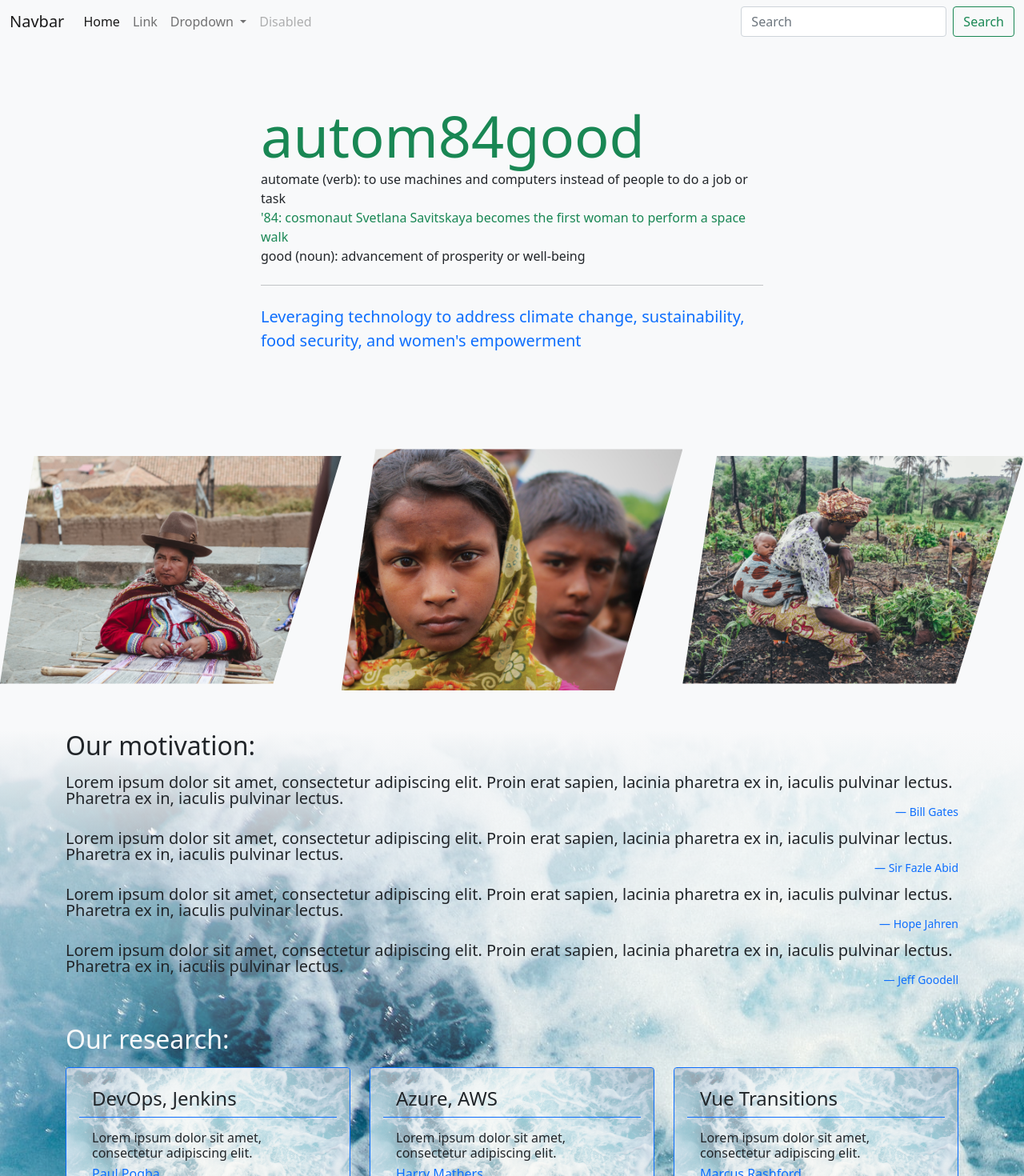
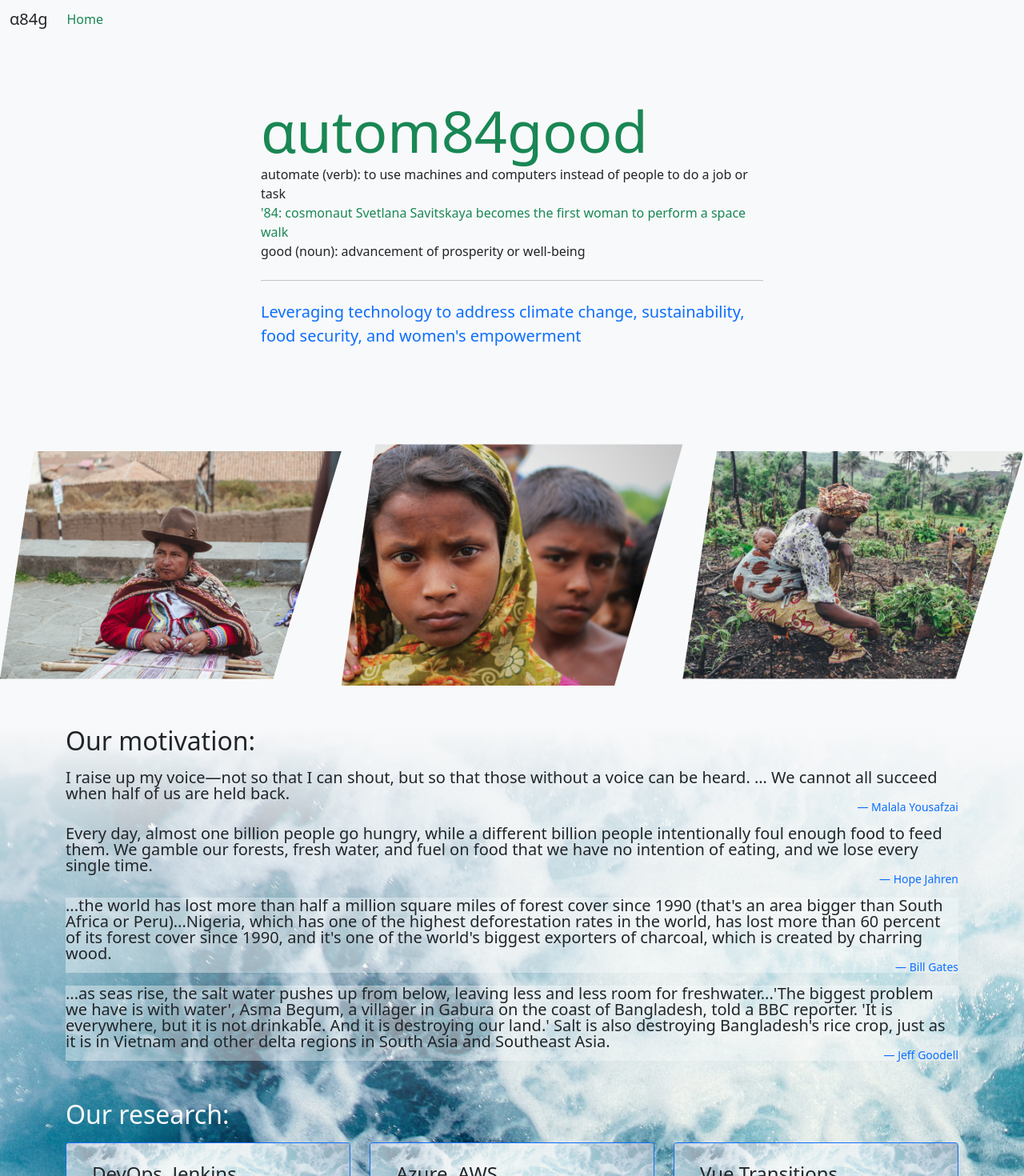
Before and after one commit to refayathaque/xn3eumcnfar7msvp, a Vue app: page /home in a window 1280 px wide. Shown: the top 1470 px of the page at 80% size. Built offline with nearby package versions, Linux system fonts and the light colour scheme; a web font is replaced by a local one.

Commit message:
Thu Mar 11 22:36

```diff
--- a/src/components/TheMainBody.vue
+++ b/src/components/TheMainBody.vue
@@ -4,11 +4,17 @@
   <the-quotes-and-blogs v-if="showQuotesAndBlogs">
     <template #default>
       <p class="h2 mb-3">Our motivation:</p>
-      <figure v-for="quote in quotes" :key="quote.author">
-        <blockquote class="blockquote">
+      <figure v-for="(quote, idx) in quotes" :key="quote.author">
+        <blockquote
+          class="blockquote"
+          :class="{ opaqueBackground: idx === 3 || idx === 2 }"
+        >
           <p>{{ quote.text }}</p>
         </blockquote>
-        <figcaption class="blockquote-footer text-end text-primary">
+        <figcaption
+          class="blockquote-footer text-end text-primary"
+          :class="{ opaqueBackground: idx === 3 || idx === 2 }"
+        >
           {{ quote.author }}
         </figcaption>
       </figure>
@@ -32,4 +38,12 @@ export default {
 };
 </script>
 
-<style></style>
+<style scoped>
+.opaqueBackground {
+  background: rgba(248, 249, 250, 0.4);
+  /* color above is bootstrap "light" https://getbootstrap.com/docs/5.0/utilities/colors/#variables */
+  /* https://www.geeksforgeeks.org/set-the-opacity-only-to-background-color-not-on-the-text-in-css/ */
+}
+</style>
+
+:class="{ 'text-light bg-dark': idx / 3 === 1 }"
--- a/src/components/TheMainHeader.vue
+++ b/src/components/TheMainHeader.vue
@@ -14,7 +14,7 @@ export default {
   components: { Jumbotron },
   data() {
     return {
-      heading: "autom84good",
+      heading: "αutom84good",
       primaryTextA: "automate (verb): to use machines and computers instead of people to do a job or task",
       primaryTextB: "'84: cosmonaut Svetlana Savitskaya becomes the first woman to perform a space walk",
       primaryTextC: "good (noun): advancement of prosperity or well-being",
--- a/src/components/TheNav.vue
+++ b/src/components/TheNav.vue
@@ -1,7 +1,7 @@
 <template>
-  <nav class="navbar navbar-expand-lg navbar-light bg-light">
+  <nav class="navbar navbar-expand-lg bg-light">
     <div class="container-fluid">
-      <a class="navbar-brand" href="#">Navbar</a>
+      <p class="navbar-brand">α84g</p>
       <button
         class="navbar-toggler"
         type="button"
@@ -16,55 +16,40 @@
       <div class="collapse navbar-collapse" id="navbarSupportedContent">
         <ul class="navbar-nav me-auto mb-2 mb-lg-0">
           <li class="nav-item">
-            <a class="nav-link active" aria-current="page" href="#">Home</a>
-          </li>
-          <li class="nav-item">
-            <a class="nav-link" href="#">Link</a>
-          </li>
-          <li class="nav-item dropdown">
-            <a
-              class="nav-link dropdown-toggle"
-              href="#"
-              id="navbarDropdown"
-              role="button"
-              data-bs-toggle="dropdown"
-              aria-expanded="false"
+            <div
+              class="nav-link"
+              :class="{ disabled: isHomePage }"
+              aria-current="page"
             >
-              Dropdown
-            </a>
-            <ul class="dropdown-menu" aria-labelledby="navbarDropdown">
-              <li><a class="dropdown-item" href="#">Action</a></li>
-              <li><a class="dropdown-item" href="#">Another action</a></li>
-              <li><hr class="dropdown-divider" /></li>
-              <li><a class="dropdown-item" href="#">Something else here</a></li>
-            </ul>
-          </li>
-          <li class="nav-item">
-            <a
-              class="nav-link disabled"
-              href="#"
-              tabindex="-1"
-              aria-disabled="true"
-              >Disabled</a
-            >
+              <router-link to="/home">Home</router-link>
+            </div>
           </li>
         </ul>
-        <form class="d-flex">
-          <input
-            class="form-control me-2"
-            type="search"
-            placeholder="Search"
-            aria-label="Search"
-          />
-          <button class="btn btn-outline-success" type="submit">Search</button>
-        </form>
       </div>
     </div>
   </nav>
 </template>
 
 <script>
-export default {};
+export default {
+  computed: {
+    isHomePage() {
+      if (this.$route.path === "/home") {
+        return true;
+      } else return false;
+    },
+  },
+};
 </script>
 
-<style></style>
+<style scoped>
+a {
+  text-decoration: none;
+  color: #6c757d;
+  /* bootstrap `text-muted` color */
+}
+a.router-link-active {
+  color: #198754;
+  /* bootstrap `navbar-brand` color */
+}
+</style>
--- a/src/data/quotes.js
+++ b/src/data/quotes.js
@@ -1,22 +1,22 @@
 export default [
   {
     text:
-      "Lorem ipsum dolor sit amet, consectetur adipiscing elit. Proin erat sapien, lacinia pharetra ex in, iaculis pulvinar lectus. Pharetra ex in, iaculis pulvinar lectus.",
+      "I raise up my voice—not so that I can shout, but so that those without a voice can be heard. … We cannot all succeed when half of us are held back.",
+    author: "Malala Yousafzai",
+  },
+  {
+    text:
+      "Every day, almost one billion people go hungry, while a different billion people intentionally foul enough food to feed them. We gamble our forests, fresh water, and fuel on food that we have no intention of eating, and we lose every single time.",
+    author: "Hope Jahren",
+  },
+  {
+    text:
+      "...the world has lost more than half a million square miles of forest cover since 1990 (that's an area bigger than South Africa or Peru)...Nigeria, which has one of the highest deforestation rates in the world, has lost more than 60 percent of its forest cover since 1990, and it's one of the world's biggest exporters of charcoal, which is created by charring wood.",
     author: "Bill Gates",
   },
   {
     text:
-      "Lorem ipsum dolor sit amet, consectetur adipiscing elit. Proin erat sapien, lacinia pharetra ex in, iaculis pulvinar lectus. Pharetra ex in, iaculis pulvinar lectus.",
-    author: "Sir Fazle Abid",
-  },
-  {
-    text:
-      "Lorem ipsum dolor sit amet, consectetur adipiscing elit. Proin erat sapien, lacinia pharetra ex in, iaculis pulvinar lectus. Pharetra ex in, iaculis pulvinar lectus.",
-    author: "Hope Jahren",
-  },
-  {
-    text:
-      "Lorem ipsum dolor sit amet, consectetur adipiscing elit. Proin erat sapien, lacinia pharetra ex in, iaculis pulvinar lectus. Pharetra ex in, iaculis pulvinar lectus.",
+      "...as seas rise, the salt water pushes up from below, leaving less and less room for freshwater...'The biggest problem we have is with water', Asma Begum, a villager in Gabura on the coast of Bangladesh, told a BBC reporter. 'It is everywhere, but it is not drinkable. And it is destroying our land.' Salt is also destroying Bangladesh's rice crop, just as it is in Vietnam and other delta regions in South Asia and Southeast Asia.",
     author: "Jeff Goodell",
   },
 ];
--- a/src/pages/UI/BlogPostBody.vue
+++ b/src/pages/UI/BlogPostBody.vue
@@ -1,5 +1,5 @@
 <template>
-  <div class="m-4" v-for="bodyObject in body" :key="bodyObject.id">
+  <div class="mt-4" v-for="bodyObject in body" :key="bodyObject.id">
     <div class="fs-4" v-if="bodyObject.hasOwnProperty('heading')">
       {{ bodyObject.heading }}
     </div>
```
